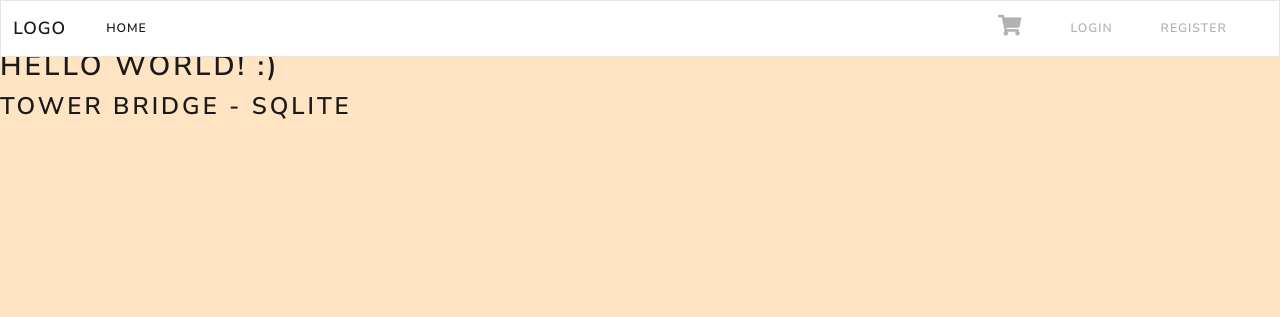
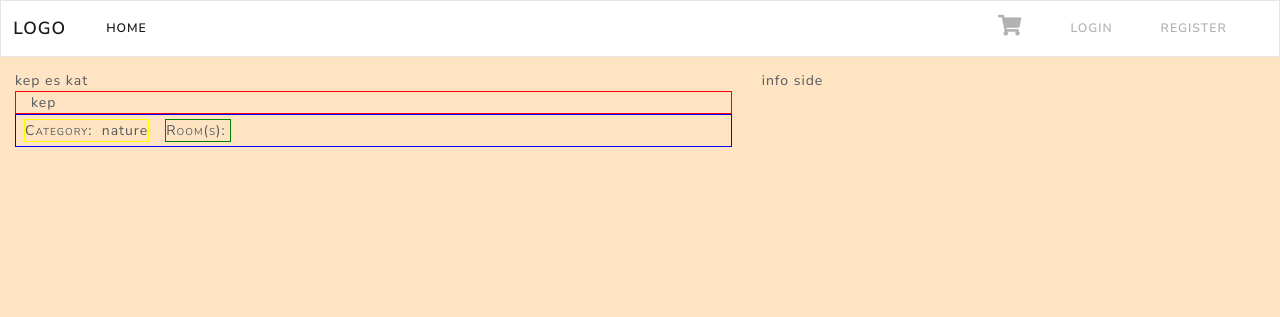
Before and after one commit to Sarosim/pictures-on-the-wall, a Django app: page /products/product_details/1 in a window 1280 px wide. Shown: the top 317 px of the page. Run offline with Django 3.2, Linux system fonts and the light colour scheme; data comes from the database, SQL or seed files in the repository; data that the repository does not hold is empty; some libraries are stand-ins or nearby versions.

Commit message:
Category and Room(s) displayed on product details page

```diff
--- a/products/templates/product_details.html
+++ b/products/templates/product_details.html
@@ -2,10 +2,70 @@
 
 {% block page_title %}Product Details{% endblock %}
 
+{% block style-tag %}
+<style>
+	.details-container {
+		margin-top: 70px;
+	}
+
+	.details-image {
+		border: 1px solid red;
+	}
+
+	.details-category-room {
+		flex-wrap: wrap;
+		border: 1px solid blue;
+	}
+
+	.details-category {
+		margin: 4px 8px;
+		border: 1px solid yellow;
+	}
+
+	.details-room {
+		margin: 4px 8px;
+		border: 1px solid green;
+	}
+
+	.details-small-title {
+		font-variant: small-caps;
+	}
+</style>
+{% endblock %}
+
 {% block content %}
 
-<h2>Hello World! :)</h2>
+<!-- <h2>Hello World! :)</h2>
 
-<h3>{{ selected_product.title }}</h3>
+<h3>{{ selected_product.title }}</h3> -->
+
+<div class="container-fluid ">
+	<div class="row details-container">
+		<div class="col-12 col-md-7">
+			<!-- ez az oszlop a kepnek es a kategoriaknak-->kep es kat
+			<div class="details-image col-12">
+				<!-- Ez a kep helye --><span> kep</span>
+			</div>
+			<div class="details-category-room col-12">
+				<div class="row">
+					<!-- Flexbox to display category and Rooms associated with the artwork -->
+					<div class="details-category">
+						<span class="details-small-title">Category:&nbsp</span>
+						<span>{{ selected_product.category }}</span>
+					</div>
+					<div class="details-room">
+						<span class="details-small-title">Room(s):&nbsp</span>
+						{% for room in selected_product.room.all %}
+						<span>{{ room }}</span>
+						{% endfor %}
+					</div>
+				</div>
+			</div>
+		</div>
+		<div class="col-12 col-md-5">
+			<!-- ez az oszlop a meretnek es az infoknak -->info side
+		</div>
+	</div>
+</div>
 
 {% endblock %}
--- a/static/css/custom.css
+++ b/static/css/custom.css
@@ -38,3 +38,14 @@ body {
     font-size: 1.2rem;
     padding: 4px;
 }
+
+/******************* CHECKOUT HTML ******************************/
+
+.details-container {
+    margin-top: 70px;
+}
+
+.details-category-room {
+    display: flexbox;
+    flex-wrap: wrap;
+}
--- a/templates/base.html
+++ b/templates/base.html
@@ -20,6 +20,8 @@
         //]]>
     </script>
     <script type="test/javascript" src="{% static 'js/stripe.js' %}"></script>
+    {% block style-tag %}{% endblock %}
+    <!-- custom.css hosted on AWS S3, which makes development impossible, to overcome this, I keep styles here for development -->
 </head>
 
 <body>
```
